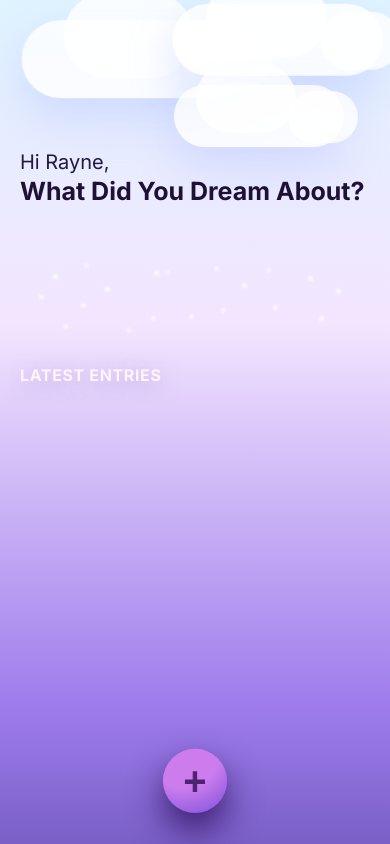
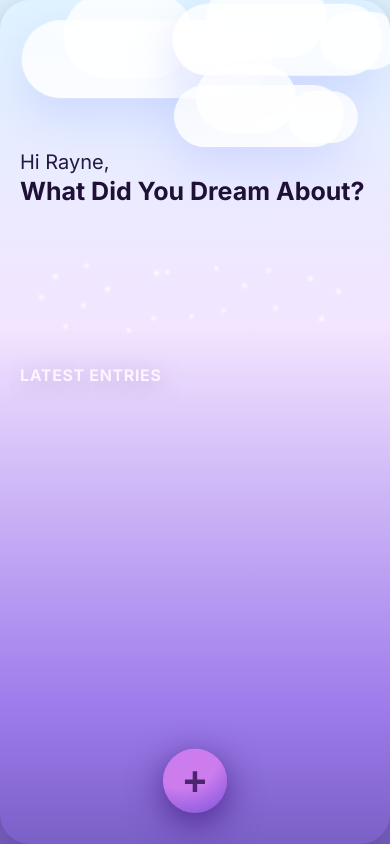
Before and after one commit to rayneeckersall/Persistent-Data, a website: page dreamjournal/public/index.html in a window 390 px wide. Drawn offline with Linux system fonts and the light colour scheme; no server answers.

Commit message:
making it so it automatically looks like it is in mobile

```diff
--- a/dreamjournal/public/style.css
+++ b/dreamjournal/public/style.css
@@ -35,7 +35,7 @@ body {
 body {
   font-family: "Inter", system-ui, -apple-system, BlinkMacSystemFont,
     "SF Pro", "Helvetica Neue", sans-serif;
-  background: #0b0326;
+  background: #ffffff;
   color: var(--ink-primary);
 }
 
@@ -52,6 +52,18 @@ body.app-new {
 .app {
   min-height: 100vh;
   color: var(--ink-primary);
+}
+
+.app-home,
+.app-new,
+.app-detail {
+  max-width: 420px;          /* mobile width */
+  margin: 0 auto;            /* center on page */
+  min-height: 100vh;         /* fill viewport */
+  border-radius: 30px;       /* phone-like corners */
+  box-shadow: 0 10px 40px rgba(0, 0, 0, 0.247); /* subtle phone shadow */
+  overflow: hidden;          /* keep clouds/stars inside */
+  position: relative;        /* needed for star layer */
 }
 
 /* ===========================
@@ -90,7 +102,7 @@ body.app-new {
 
 /* optional star layer overlay */
 .star-layer {
-  position: fixed;
+  position: absolute;
   inset: 0;
   pointer-events: none;
   z-index: 2;
@@ -387,7 +399,6 @@ font-size: 20px;
   border: none;
   background: radial-gradient(
     circle at 30% 0%,
-    /* #f1d3f1 0%, */
     #cd7cee 50%,
     #7b52da 100%
   );
@@ -397,7 +408,7 @@ font-size: 20px;
   display: flex;
   align-items: center;
   justify-content: center;
-  box-shadow: 0 18px 35px rgba(42, 11, 89, 0.8);
+  box-shadow: 0 10px 35px rgba(64, 23, 126, 0.8);
   cursor: pointer;
   transition: transform 0.16s ease, box-shadow 0.16s ease;
 }
```
